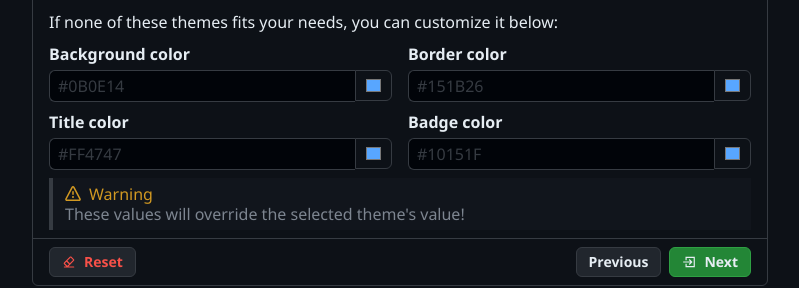
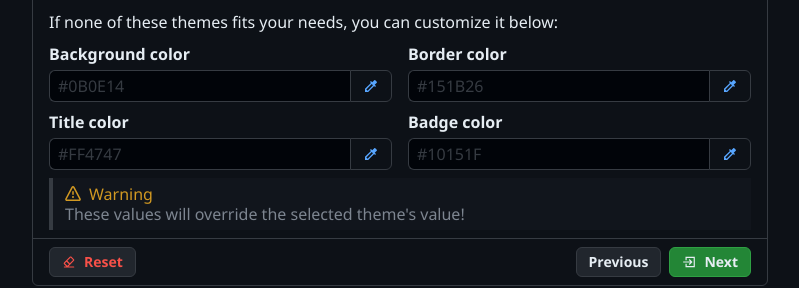
Before and after one commit to 0l1v3rr/github-readme-tech-stack, a React (Vite) app in the folder client/: page / in a window 1280 px wide. Both pictures are taken after a click on the button "Next". Shown: the part 306-594 px from the top of the page, without its empty margins (240-1039 px from the left). Built offline with nearby package versions, Linux system fonts and the light colour scheme; no server answers.

Commit message:
client: add a customized color picker

```diff
--- a/client/package.json
+++ b/client/package.json
@@ -13,6 +13,7 @@
     "class-variance-authority": "^0.5.1",
     "clsx": "^1.2.1",
     "react": "^18.2.0",
+    "react-colorful": "^5.6.1",
     "react-dom": "^18.2.0",
     "react-icons": "^4.8.0",
     "tailwind-merge": "^1.12.0"
--- a/client/src/components/form/PageTwo.tsx
+++ b/client/src/components/form/PageTwo.tsx
@@ -56,6 +56,9 @@ const PageTwo = () => {
             onChange={(e) =>
               setCard((prev) => ({ ...prev, backgroundColor: e.target.value }))
             }
+            setColor={(c) =>
+              setCard((prev) => ({ ...prev, backgroundColor: c }))
+            }
           />
         </InputWrapper>
 
@@ -69,6 +72,7 @@ const PageTwo = () => {
             onChange={(e) =>
               setCard((prev) => ({ ...prev, borderColor: e.target.value }))
             }
+            setColor={(c) => setCard((prev) => ({ ...prev, borderColor: c }))}
           />
         </InputWrapper>
       </Flex>
@@ -84,6 +88,7 @@ const PageTwo = () => {
             onChange={(e) =>
               setCard((prev) => ({ ...prev, titleColor: e.target.value }))
             }
+            setColor={(c) => setCard((prev) => ({ ...prev, titleColor: c }))}
           />
         </InputWrapper>
 
@@ -97,6 +102,7 @@ const PageTwo = () => {
             onChange={(e) =>
               setCard((prev) => ({ ...prev, badgeColor: e.target.value }))
             }
+            setColor={(c) => setCard((prev) => ({ ...prev, badgeColor: c }))}
           />
         </InputWrapper>
       </Flex>
--- a/client/src/components/lines/LineItem.tsx
+++ b/client/src/components/lines/LineItem.tsx
@@ -13,8 +13,8 @@ const LineItem = ({ line }: Props) => {
   const { addBadge } = useMultistepContext();
 
   return (
-    <div className="w-full overflow-hidden rounded-md border border-gh-border bg-gh-bg">
-      <div className="border-b border-gh-border bg-gh-bg-secondary px-3 py-2 leading-none text-gh-text">
+    <div className="w-full rounded-md border border-gh-border bg-gh-bg">
+      <div className="rounded-tl-md rounded-tr-md border-b border-gh-border bg-gh-bg-secondary px-3 py-2 leading-none text-gh-text">
         {formatNumberWord(line.lineNumber)} line
       </div>
 
--- a/client/src/components/lines/NewBadge.tsx
+++ b/client/src/components/lines/NewBadge.tsx
@@ -65,6 +65,7 @@ const NewBadge = ({ addBadge }: Props) => {
           disabled={file !== null}
           value={color}
           onChange={(e) => setColor(e.target.value)}
+          setColor={(c) => setColor(c)}
           placeholder="#58a6ff"
         />
       </InputWrapper>
--- a/client/src/components/lines/SvgInput.tsx
+++ b/client/src/components/lines/SvgInput.tsx
@@ -4,7 +4,6 @@ import { cn } from "../ui/utils";
 import { AiOutlineCloudUpload } from "react-icons/ai";
 import Button from "../ui/Button";
 
-// eslint-disable-next-line
 interface SvgInputProps
   extends Omit<InputHTMLAttributes<HTMLInputElement>, "type"> {
   onBtnClick: (e: React.MouseEvent<HTMLButtonElement>) => void;
@@ -19,7 +18,6 @@ const SvgInput = forwardRef<HTMLInputElement, SvgInputProps>(
           value={value}
           type="text"
           required={required}
-          pattern={`^${required ? "" : "[]{0}|"}#[a-fA-F0-9]{6}$`}
           className="z-10 rounded-br-none rounded-tr-none transition-none [border-right:none!important]"
           {...props}
         />
--- a/client/src/components/ui/ColorInput.tsx
+++ b/client/src/components/ui/ColorInput.tsx
@@ -1,34 +1,72 @@
-import { InputHTMLAttributes, forwardRef } from "react";
+import { InputHTMLAttributes, forwardRef, useState } from "react";
 import Input from "./Input";
 import { cn } from "./utils";
 import { HEX_COLOR_REGEX } from "../../const";
+import { IoMdColorFilter } from "react-icons/io";
+import Button from "./Button";
+import { HexColorPicker } from "react-colorful";
+import { useOuterClick } from "../../hooks/useOuterClick";
 
-// eslint-disable-next-line
 interface ColorInputProps
-  extends Omit<InputHTMLAttributes<HTMLInputElement>, "type"> {}
+  extends Omit<InputHTMLAttributes<HTMLInputElement>, "type"> {
+  setColor: (color: string) => void;
+}
 
 const ColorInput = forwardRef<HTMLInputElement, ColorInputProps>(
-  ({ className, required, value = "", ...props }, ref) => {
+  ({ className, required, value = "", setColor, ...props }, ref) => {
+    value = value.toString();
+
+    const [isPickerActive, setIsPickerActive] = useState(false);
+    const divRef = useOuterClick<HTMLDivElement>(() =>
+      setIsPickerActive(false)
+    );
+
     return (
-      <div className={cn("group flex items-stretch", className)}>
+      <div
+        ref={divRef}
+        className={cn("group relative flex items-stretch", className)}
+      >
         <Input
           ref={ref}
           value={value}
+          onFocus={() => setIsPickerActive(true)}
           type="text"
           required={required}
           pattern={`^${required ? "" : "[]{0}|"}#[a-fA-F0-9]{6}$`}
-          className="z-10 rounded-br-none rounded-tr-none transition-none [border-right:none!important]"
+          className={cn(
+            "z-10 rounded-br-none rounded-tr-none [border-right:none!important] [transition:none!important]",
+            isPickerActive ? "bg-gh-bg outline-gh-blue" : ""
+          )}
           {...props}
         />
 
-        <input
-          type="color"
-          value={
-            HEX_COLOR_REGEX.test(value.toString() ?? "") ? value : "#58a6ff"
-          }
-          className="h-[30.67px] w-10 cursor-pointer rounded-br-md rounded-tr-md border border-gh-border bg-gh-bg px-2 py-1 outline-0 outline-offset-0 outline-gh-blue transition-all duration-150 [outline-style:solid] hover:border-gh-border-active hover:bg-gh-gray-active disabled:cursor-not-allowed disabled:border-gh-border disabled:bg-gh-bg"
-          {...props}
+        <Button
+          tabIndex={-1}
+          variant="secondary"
+          onFocus={() => setIsPickerActive(true)}
+          style={{
+            color: HEX_COLOR_REGEX.test(value) ? value : "#58a6ff",
+          }}
+          className={cn(
+            "rounded-bl-none rounded-tl-none bg-gh-bg px-3 text-base [transition:none!important]",
+            isPickerActive ? "outline-gh-blue hover:border-gh-border" : ""
+          )}
+          icon={<IoMdColorFilter />}
         />
+
+        <div
+          className={cn(
+            "color-input absolute right-[-53%] top-[-590%] z-30 flex flex-col gap-1 overflow-hidden rounded-md border border-gh-border bg-gh-bg shadow-md",
+            isPickerActive
+              ? "pointer-events-auto opacity-100"
+              : "pointer-events-none opacity-0"
+          )}
+        >
+          <div className="border-b border-gh-border p-1.5 text-center text-sm font-semibold leading-none text-gh-text">
+            Color Picker
+          </div>
+          <HexColorPicker color={value} onChange={setColor} className="m-2" />
+        </div>
       </div>
     );
   }
--- /dev/null
+++ b/client/src/hooks/useOuterClick.ts
@@ -0,0 +1,27 @@
+import { RefObject, useEffect, useRef } from "react";
+
+export const useOuterClick = <T extends HTMLElement>(
+  callback: () => void
+): RefObject<T> => {
+  // eslint-disable-next-line
+  const callbackRef = useRef<() => void>(() => {});
+  const ref = useRef<T>(null);
+
+  // update the callback on each render
+  useEffect(() => {
+    callbackRef.current = callback;
+  });
+
+  useEffect(() => {
+    const handleClick = (e: any) => {
+      if (ref.current && !ref.current?.contains(e.target)) {
+        callbackRef.current();
+      }
+    };
+
+    document.addEventListener("mousedown", handleClick);
+    return () => document.removeEventListener("mousedown", handleClick);
+  }, []);
+
+  return ref;
+};
--- a/client/src/index.css
+++ b/client/src/index.css
@@ -3,30 +3,46 @@
 @tailwind utilities;
 
 @layer base {
-  *::-webkit-scrollbar {
-    @apply h-[.75rem] w-[.75rem];
-  }
-
-  *::-webkit-scrollbar-track {
-    @apply bg-gh-gray;
-  }
-
-  *::-webkit-scrollbar-thumb {
-    @apply rounded-md border-[3px] border-solid border-transparent
-      bg-gh-border bg-clip-content transition-all;
-  }
-
   body {
     @apply bg-gh-bg font-segoe;
   }
 
+  /* custom scrollbar */
+  *::-webkit-scrollbar {
+    @apply h-[.75rem] w-[.75rem];
+  }
+  *::-webkit-scrollbar-track {
+    @apply bg-gh-gray;
+  }
+  *::-webkit-scrollbar-thumb {
+    @apply rounded-md border-[3px] border-solid border-transparent bg-gh-border bg-clip-content transition-all;
+  }
+
+  /* remove the arrows from the number input fields */
   input::-webkit-outer-spin-button,
   input::-webkit-inner-spin-button {
     -webkit-appearance: none;
   }
-
   input[type="number"] {
     -moz-appearance: textfield;
     appearance: none;
   }
+
+  /* customize the color-picker */
+  .color-input .react-colorful {
+    @apply h-32 w-32;
+  }
+  .color-input .react-colorful__hue-pointer,
+  .color-input .react-colorful__saturation-pointer {
+    @apply h-4 w-4 border;
+  }
+  .color-input .react-colorful__hue {
+    @apply h-3;
+  }
+  .color-input .react-colorful__saturation {
+    @apply mb-2 rounded-sm;
+  }
+  .color-input .react-colorful__hue {
+    @apply rounded-sm;
+  }
 }
```
Also changed, not shown: 1 other file (tests, documents, lock files or other folders).
